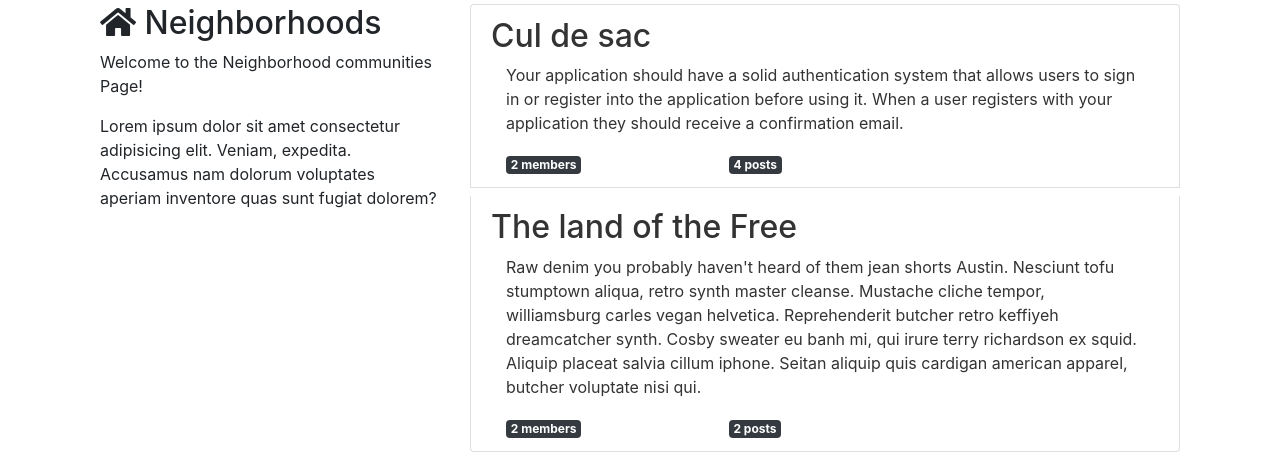
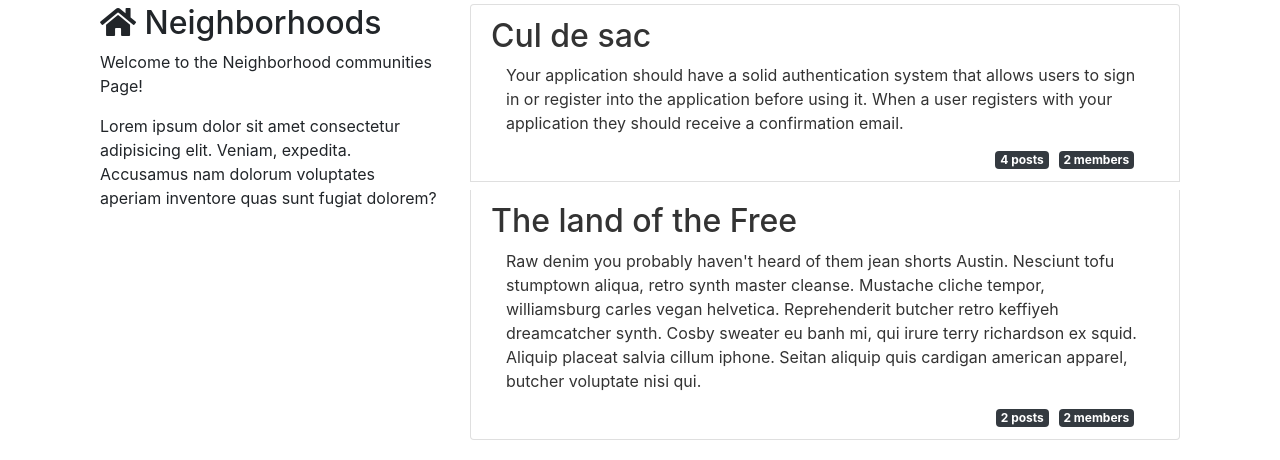
Before and after one commit to c12i/nachbarschaft, a Django app: page /neighborhoods/ in a window 1280 px wide. Shown: the part 56-516 px from the top of the page. Run offline with Django 3.2, Linux system fonts and the light colour scheme; data comes from the database, SQL or seed files in the repository; both versions use the stored data as it was after the commit; some libraries are stand-ins or nearby versions.

Commit message:
Quality of life ux modifications

```diff
--- a/neighborhood/templates/neighborhood/group_list.html
+++ b/neighborhood/templates/neighborhood/group_list.html
@@ -13,11 +13,13 @@
 		<h2><i class="fas fa-home"></i> Neighborhoods</h2>
 
 		<p>Welcome to the Neighborhood communities Page!</p>
-		<p>Lorem ipsum dolor sit amet consectetur adipisicing elit. Veniam, expedita. Accusamus nam dolorum voluptates aperiam inventore quas sunt fugiat dolorem?</p>
+		<p>Lorem ipsum dolor sit amet consectetur adipisicing elit. Veniam, expedita. Accusamus nam dolorum voluptates
+			aperiam inventore quas sunt fugiat dolorem?</p>
 		{% if user.is_authenticated %}
-	<a href="{% url 'neighborhood:create' %}" class="btn btn-md btn-fill btn-warning no-b"><i class="fas fa-plus"></i> Create
-		New Community</a>
-	{% endif %}
+		<a href="{% url 'neighborhood:create' %}" class="btn btn-md btn-fill btn-warning no-b"><i
+				class="fas fa-plus"></i> Create
+			New Community</a>
+		{% endif %}
 	</div>
 
 </div>
@@ -31,16 +33,10 @@
 			<h2 class="title list-group-item-heading">{{ group.name }}</h2>
 			<div class="list-group-item-text container-fluid">
 				{{ group.description_html|safe }}
-				<div class="row">
-					<div class="col-md-4">
-						<span class="badge badge-dark">{{ group.members.count }}
-						member{{ group.members.count|pluralize }}</span>
-					</div>
-					<div class="col-md-4">
-						<span class="badge badge-dark">{{ group.posts.count }}
-						post{{ group.posts.count|pluralize }}</span>
-					</div>
-				</div>
+				<span class="badge badge-dark float-right mr">{{ group.members.count }}
+					member{{ group.members.count|pluralize }}</span>
+				<span class="badge badge-dark float-right mr">{{ group.posts.count }}
+					post{{ group.posts.count|pluralize }}</span>
 			</div>
 		</a>
 		{% endfor %}
--- a/static/nachbarschaft/css/master.css
+++ b/static/nachbarschaft/css/master.css
@@ -1,5 +1,7 @@
 .jumbotron{
-    background: url(https://picsum.photos/1920/1080?grayscale);
+    background: url(https://picsum.photos/id/220/1920/1080);
+    background-position: center;
+    background-size: cover;
 }
 
 .jumbotron a{
@@ -31,3 +33,7 @@
     background: #333;
     color: #fff;
 }
+
+.mr{
+    margin-right: 10px;
+}
```
Also changed, not shown: db.sqlite3.
